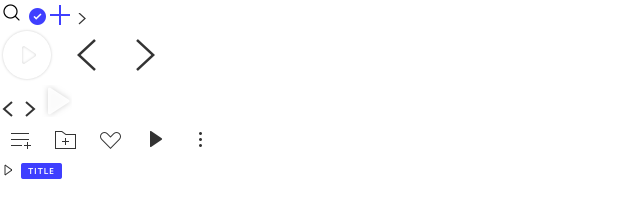
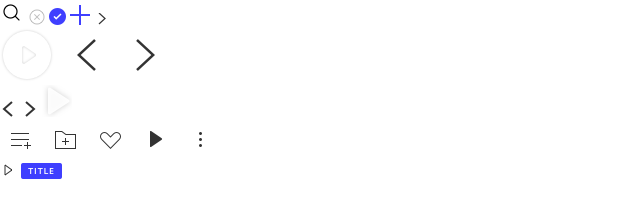
Before and after one commit to theseda2s/flo-music, a website: page components.html in a window 1280 px wide. Shown: the full height of the page, 0-640 px from the left. Drawn offline with nearby package versions, Linux system fonts and the light colour scheme; files that its build step writes are made by us from their sources.

Commit message:
💄 Add delete icon component

```diff
--- a/components.html
+++ b/components.html
@@ -15,6 +15,7 @@
   </head>
   <body>
     <i class="ic-search" aria-hidden></i>
+    <i class="ic-delete-input" aria-hidden></i>
     <i class="ic-checked" aria-hidden></i>
     <i class="ic-plus" aria-hidden></i>
     <i class="ic-link" aria-hidden></i>
@@ -29,8 +30,6 @@
     <button class="btn__swiper btn__swiper--next" type="button"></button>
 
     <button class="btn__thumbnail-play" type="button"></button>
-
-
 
     <!--album detail page-->
     <div class="album-detail">
--- a/styles/modules/_icons.scss
+++ b/styles/modules/_icons.scss
@@ -10,6 +10,13 @@
   display: inline-block;
   width: 17px;
   height: 17px;
+}
+
+.ic-delete-input {
+  @include setIcon(-697px, -440px);
+  display: inline-block;
+  width: 16px;
+  height: 16px;
 }
 
 .ic-plus {
```
